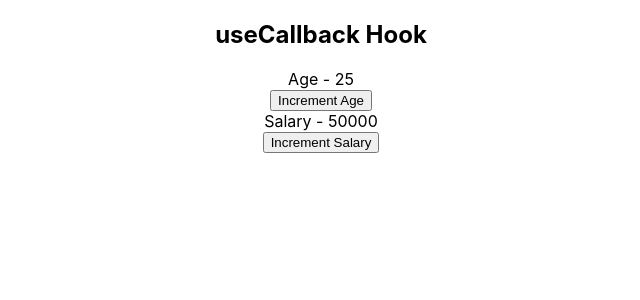
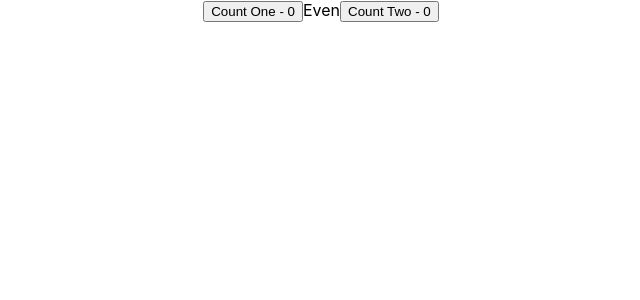
Before and after one commit to sigvant/react-hooks-codevolution, a React (Create React App) app: page / in a window 1280 px wide. Shown: the top 300 px of the page, without its empty margins (319-959 px from the left). Built offline with nearby package versions, Linux system fonts and the light colour scheme.

Commit message:
final commit on usememo

```diff
--- a/src/App.js
+++ b/src/App.js
@@ -1,10 +1,10 @@
 import './App.css';
-import ParentComponent from './components/ParentComponent';
+import Counter from './components/Counter';
 
 function App() {
   return (
       <div className="App">
-        <ParentComponent/>
+        <Counter/>
       </div>
   );
 }
--- /dev/null
+++ b/src/components/Counter.js
@@ -0,0 +1,30 @@
+import React , { useState, useMemo } from 'react'
+
+function Counter() {
+    const [counterOne, setCounterOne] = useState(0)
+    const [counterTwo, setCounterTwo] = useState(0)
+
+    const incrementOne = () => {
+        setCounterOne(counterOne + 1)
+    }
+
+    const incrementTwo = () => {
+        setCounterTwo(counterTwo + 1)
+    }
+
+    const isEven = useMemo(() => {
+        let i = 0
+        while(i < 2000000000 ) i++
+        return counterOne % 2 === 0
+    }, [counterOne])
+
+    return (
+        <div>
+            <button onClick={incrementOne}>Count One - {counterOne}</button>
+            <span>{isEven ? 'Even' : 'Odd'}</span>
+            <button onClick={incrementTwo}>Count Two - {counterTwo}</button>
+        </div>
+    )
+}
+
+export default Counter
```
